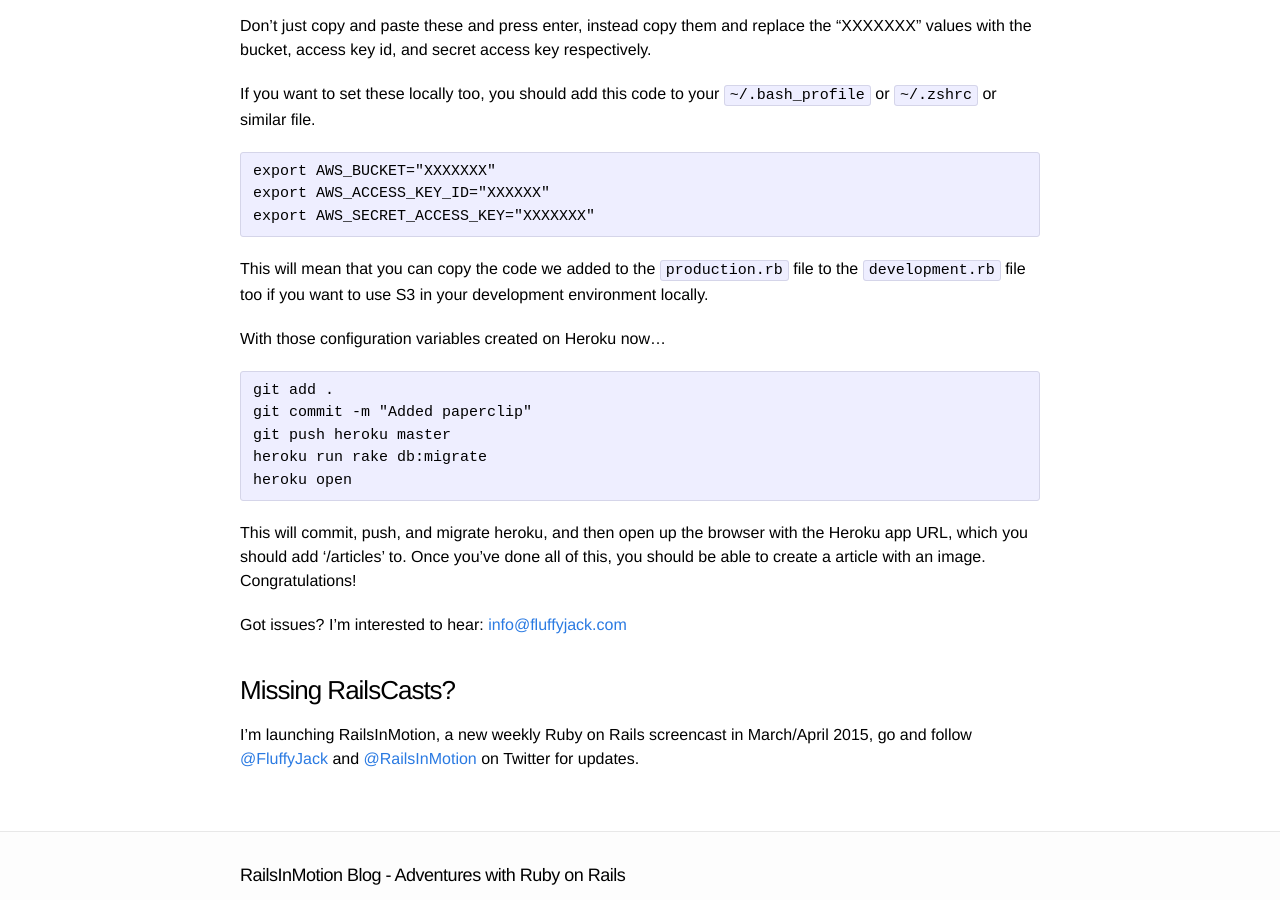
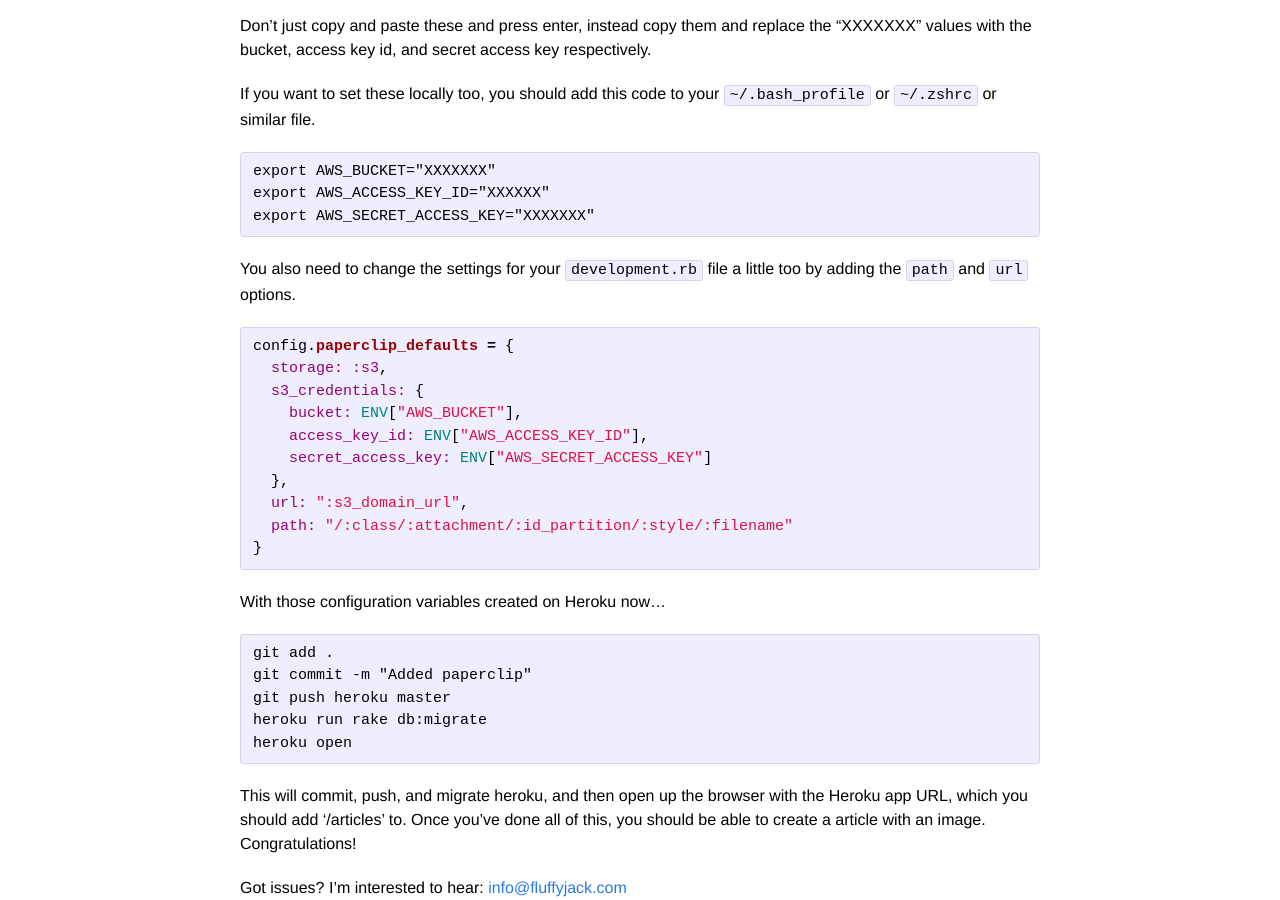
Before and after one commit to jacklynrose/railsinmotion.github.io, a Jekyll site: the page built from _posts/2014-12-09-paperclip-aws-sdk-heroku.markdown, in a window 1280 px wide and 900 px high, scrolled down 6580 px. Built offline with Jekyll 4.4.1, drawn with Linux system fonts in a browser that asks for light colours; Markdown is read by kramdown in place of the engine named in the settings.

Commit message:
Updated the Paperclip article for the development config annoying configuration

````diff
--- a/_posts/2014-12-09-paperclip-aws-sdk-heroku.markdown
+++ b/_posts/2014-12-09-paperclip-aws-sdk-heroku.markdown
@@ -243,7 +243,20 @@ export AWS_ACCESS_KEY_ID="XXXXXX"
 export AWS_SECRET_ACCESS_KEY="XXXXXXX"
 ```
 
-This will mean that you can copy the code we added to the `production.rb` file to the `development.rb` file too if you want to use S3 in your development environment locally.
+You also need to change the settings for your `development.rb` file a little too by adding the `path` and `url` options.
+
+```ruby
+config.paperclip_defaults = {
+  storage: :s3,
+  s3_credentials: {
+    bucket: ENV["AWS_BUCKET"],
+    access_key_id: ENV["AWS_ACCESS_KEY_ID"],
+    secret_access_key: ENV["AWS_SECRET_ACCESS_KEY"]
+  },
+  url: ":s3_domain_url",
+  path: "/:class/:attachment/:id_partition/:style/:filename"
+}
+```
 
 With those configuration variables created on Heroku now...
 
````
Also changed, not shown: 1 other file.
